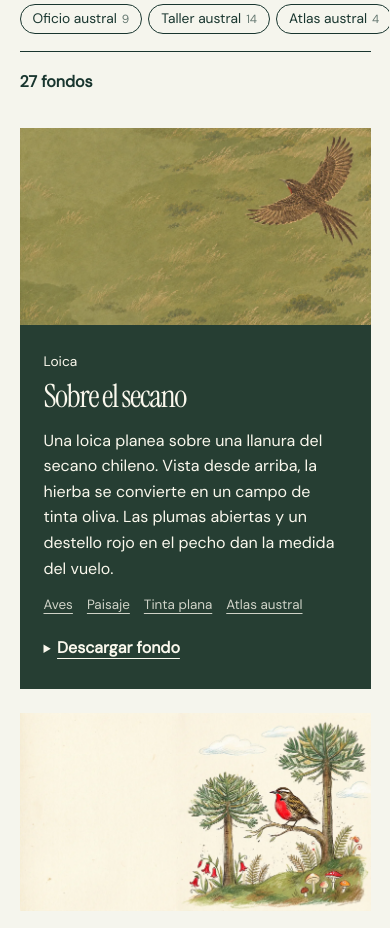
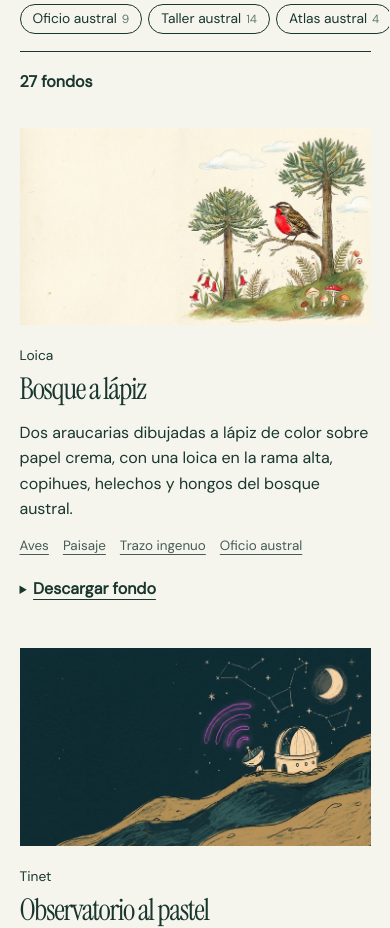
Before and after one commit to miguelg-tinet/loica-looks, a plain HTML site: page index.html in a window 390 px wide. Shown: the part 442-1370 px from the top of the page. Drawn offline with Linux system fonts and the light colour scheme.

Commit message:
Quitar el fondo destacado: todos los fondos van en la galería
Co-Authored-By: Claude Fable 5.2 <noreply@anthropic.com>

```diff
--- a/fondos.js
+++ b/fondos.js
@@ -22,7 +22,6 @@
     alt           descripción de la imagen para lectores de pantalla
     firma         opcional: reemplaza la marca en la etiqueta de la tarjeta
     videollamada  opcional: reemplaza el rótulo "Videollamada con logo"
-    destacado     opcional: true en un solo fondo, el que abre la galería
 
   Los filtros salen solos de marca, coleccion, tecnica, temas y tono: una etiqueta nueva
   aparece como filtro apenas un fondo la usa. Conviene reutilizar las que ya existen,
@@ -298,7 +297,6 @@ window.FONDOS = [
     tecnica: "Tinta plana",
     temas: ["Aves", "Paisaje"],
     tono: "Claro",
-    destacado: true,
     texto: "Una loica planea sobre una llanura del secano chileno. Vista desde arriba, la hierba se convierte en un campo de tinta oliva. Las plumas abiertas y un destello rojo en el pecho dan la medida del vuelo.",
     alt: "Loica de alas extendidas sobre una llanura de pastos color oliva."
   },
--- a/index.html
+++ b/index.html
@@ -37,13 +37,10 @@ button{font:inherit;color:inherit;background:none;border:0;padding:0;cursor:poin
 
 /* Tarjetas */
 .art{width:100%;height:auto;display:block;background:#19362f1a}
-.featured{background:#263e33;color:#faf8ed;display:grid;grid-template-columns:minmax(0,2.25fr) minmax(255px,1fr);align-items:center;margin-top:18px}
-.featured .note{padding:clamp(22px,3vw,52px)}
-.featured .art{height:100%;min-height:330px;object-fit:cover;object-position:right}
 .brand{font-size:.86rem}
 .note h2{font-size:clamp(32px,3vw,54px);margin:7px 0 15px}
 .note p{max-width:54ch;line-height:1.6}
-.prints{display:grid;grid-template-columns:repeat(3,minmax(0,1fr));gap:clamp(18px,2.6vw,45px);margin:clamp(24px,3.5vw,56px) 0 60px}
+.prints{display:grid;grid-template-columns:repeat(3,minmax(0,1fr));gap:clamp(18px,2.6vw,45px);margin:18px 0 60px}
 .print .note{padding-block:18px}
 .print h2{font-size:clamp(30px,2.6vw,43px)}
 .tags{display:flex;flex-wrap:wrap;gap:4px 14px;margin-top:14px;font-size:.84rem}
@@ -62,7 +59,6 @@ a:focus-visible,summary:focus-visible,button:focus-visible{outline:3px solid cur
 
 @media(max-width:980px){
   .prints{grid-template-columns:repeat(2,minmax(0,1fr))}
-  .featured{grid-template-columns:1.6fr 1fr}
 }
 @media(max-width:700px){
   body>header{display:block}
@@ -70,11 +66,8 @@ a:focus-visible,summary:focus-visible,button:focus-visible{outline:3px solid cur
   .faceta{grid-template-columns:1fr;gap:4px}
   .chips{flex-wrap:nowrap;overflow-x:auto;margin-inline:-18px;padding:3px 18px;scrollbar-width:none}
   .chips::-webkit-scrollbar{display:none}
-  .featured,.prints{display:block}
-  .featured .art{min-height:0;height:auto}
-  .featured .note{padding:24px}
+  .prints{display:block}
   .print{margin-bottom:24px}
-  .prints{margin-top:24px}
 }
 </style>
 </head>
@@ -199,7 +192,7 @@ a:focus-visible,summary:focus-visible,button:focus-visible{outline:3px solid cur
     }));
   }
 
-  function tarjeta(f, grande, primera) {
+  function tarjeta(f, primera) {
     var enlaces = DESCARGAS.map(function (d) {
       var rotulo = (d.campo && f[d.campo]) || d.rotulo;
       return el("a", {
@@ -215,7 +208,7 @@ a:focus-visible,summary:focus-visible,button:focus-visible{outline:3px solid cur
         tags.push(el("button", { type: "button", title: "Ver fondos de " + etq, text: etq, on: { click: function () { soloEste(fa.id, etq); } } }));
       });
     });
-    return el("article", { class: grande ? "featured" : "print" }, [
+    return el("article", { class: "print" }, [
       el("img", { class: "art", src: "Vistas/" + f.archivo + ".webp", width: "1440", height: "810", alt: f.alt || f.titulo, loading: primera ? "eager" : "lazy", decoding: "async" }),
       el("div", { class: "note" }, [
         el("span", { class: "brand", text: f.firma || f.marca }),
@@ -239,19 +232,9 @@ a:focus-visible,summary:focus-visible,button:focus-visible{outline:3px solid cur
     }
     $estado.replaceChildren.apply($estado, estado);
 
-    var nodos = [];
-    // Sin filtros, el fondo marcado como destacado abre la galería en formato grande.
-    var destacado = activos.length ? null : lista.filter(function (f) { return f.destacado; })[0];
-    if (destacado) {
-      nodos.push(tarjeta(destacado, true, true));
-      lista = lista.filter(function (f) { return f !== destacado; });
-    }
-    if (lista.length) {
-      nodos.push(el("div", { class: "prints" }, lista.map(function (f, i) { return tarjeta(f, false, !destacado && i < 3); })));
-    } else if (!destacado) {
-      nodos.push(el("p", { class: "vacio", text: "No hay fondos con esa combinación de filtros." }));
-    }
-    $galeria.replaceChildren.apply($galeria, nodos);
+    $galeria.replaceChildren(lista.length
+      ? el("div", { class: "prints" }, lista.map(function (f, i) { return tarjeta(f, i < 3); }))
+      : el("p", { class: "vacio", text: "No hay fondos con esa combinación de filtros." }));
   }
 
   window.addEventListener("hashchange", function () { leerHash(); pintar(); });
```
